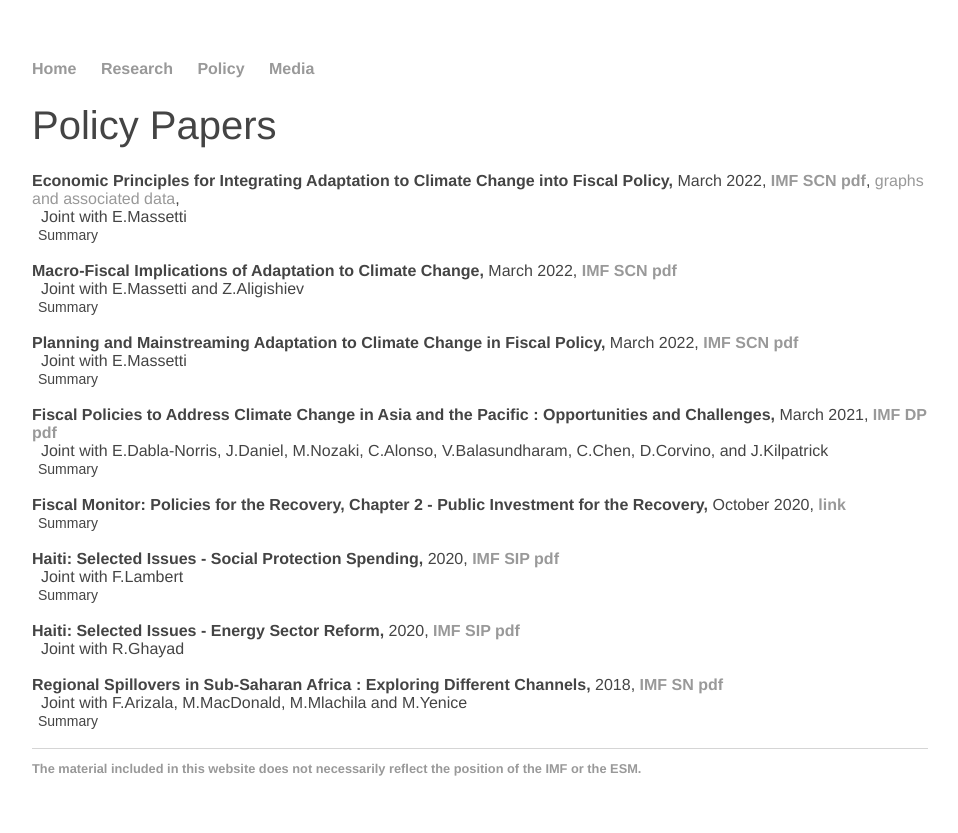
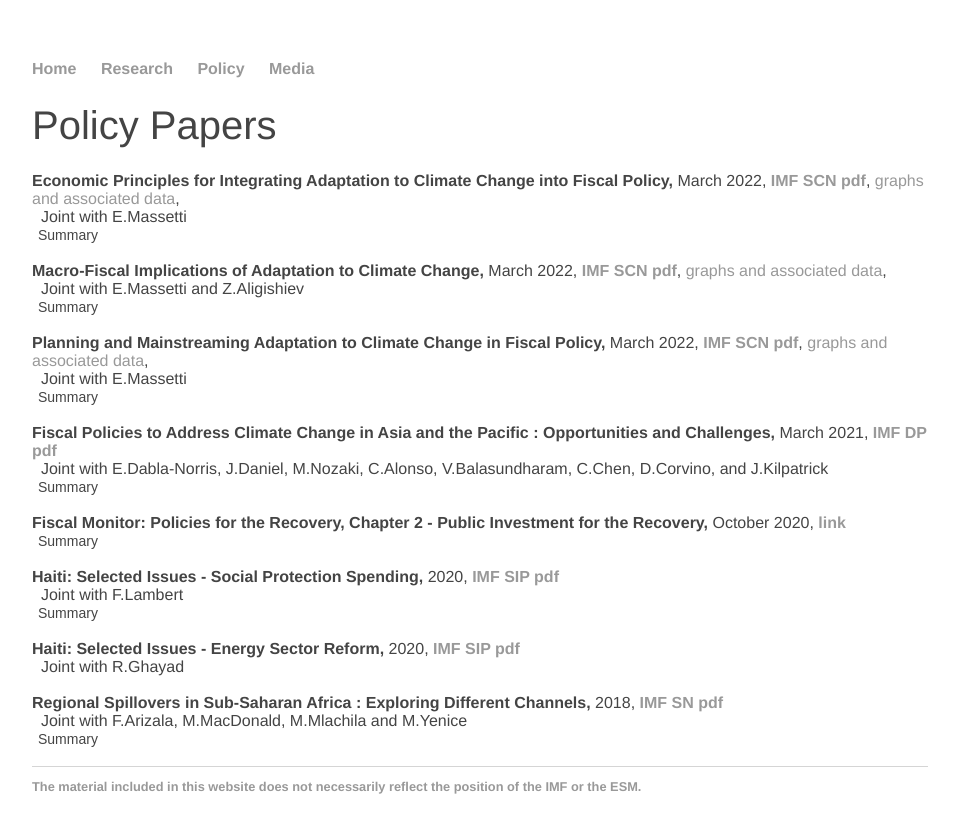
Before and after one commit to matthieubellon/matthieubellon.github.io, a Jekyll site: the page built from policy/index.html, in a window 1280 px wide. Shown: the top 833 px of the page, without its empty margins (160-1118 px from the left). Built offline with Jekyll 4.4.1, drawn with Linux system fonts in a browser that asks for light colours.

Commit message:
Update index.html

```diff
--- a/policy/index.html
+++ b/policy/index.html
@@ -27,7 +27,8 @@
 <br>
 
 <br><strong>Macro-Fiscal Implications of Adaptation to Climate Change,</strong> March 2022, <strong>
-<a href="https://www.imf.org/-/media/Files/Publications/Staff-Climate-Notes/2022/English/CLNEA2022002.ashx">IMF SCN pdf</a></strong>
+<a href="https://www.imf.org/-/media/Files/Publications/Staff-Climate-Notes/2022/English/CLNEA2022002.ashx">IMF SCN pdf</a></strong>,
+<em></em><a href="/docs/SCN2-graphs-tables-for-publication.xlsx">graphs and associated data</a></em>,
 <br>&nbsp; Joint with E.Massetti and Z.Aligishiev
 <br>
 <button type="button" class="collapsible">Summary</button>
@@ -48,7 +49,8 @@
 <br>
 
 <br><strong>Planning and Mainstreaming Adaptation to Climate Change in Fiscal Policy,</strong> March 2022, <strong>
-<a href="https://www.imf.org/-/media/Files/Publications/Staff-Climate-Notes/2022/English/CLNEA2022003.ashx">IMF SCN pdf</a></strong>
+<a href="https://www.imf.org/-/media/Files/Publications/Staff-Climate-Notes/2022/English/CLNEA2022003.ashx">IMF SCN pdf</a></strong>,
+<em></em><a href="/docs/SCN3-graphs-tables-for-publication.xlsx">graphs and associated data</a></em>,
 <br>&nbsp; Joint with E.Massetti
 <br>
 <button type="button" class="collapsible">Summary</button>
```
